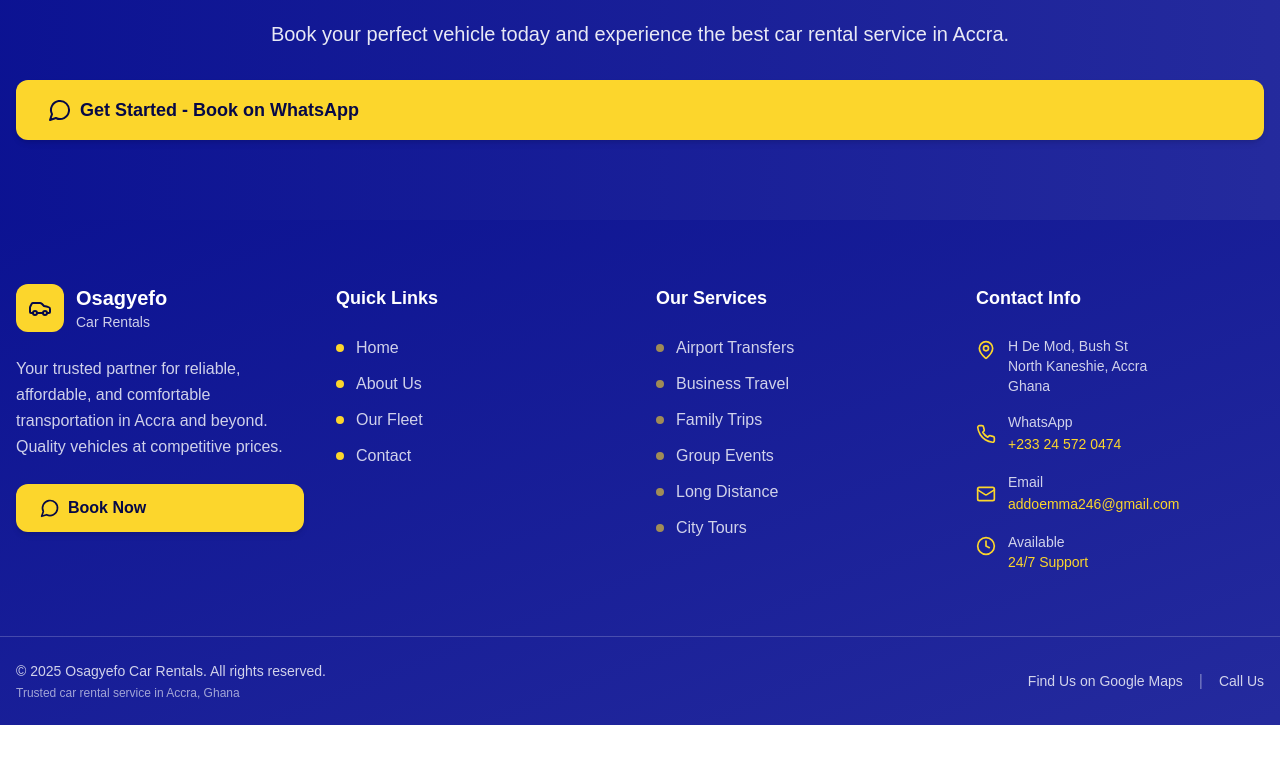
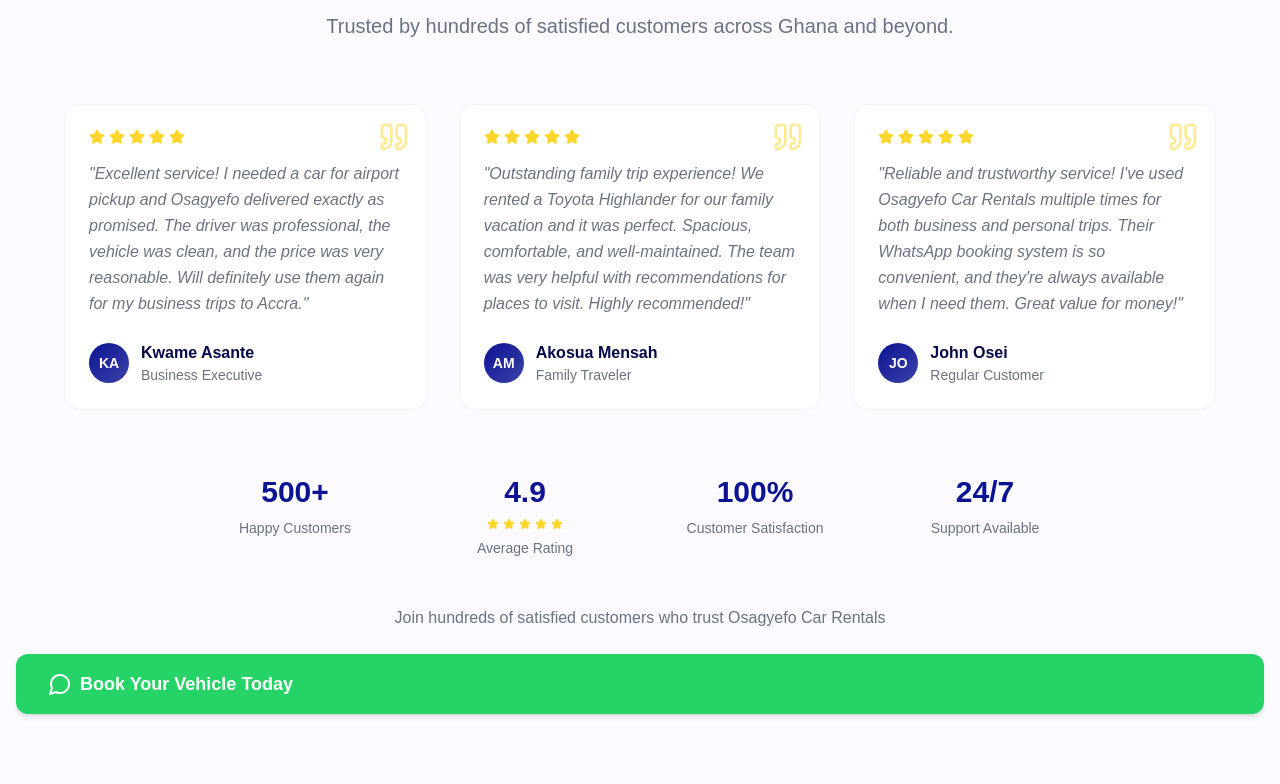
Before and after one commit to brymax002/osagyefocarrentals, a React (Vite) app: page / in a window 1280 px wide. Shown: the part 2176-2960 px from the top of the page. Before the commit the page ends 2901 px from the top, so only its background shows below. Built offline with nearby package versions, Linux system fonts and the light colour scheme.

Commit message:
Add customer reviews section
Add a customer reviews section to the home page with featured reviews.

```diff
--- a/src/pages/Home.tsx
+++ b/src/pages/Home.tsx
@@ -1,4 +1,4 @@
-import { ArrowRight, Star, Shield, Clock, Users } from "lucide-react";
+import { ArrowRight, Star, Quote, Shield, Clock, Users } from "lucide-react";
 import { Link } from "react-router-dom";
 import ScrollAnimation from "../components/ScrollAnimation";
 import WhatsAppButton from "../components/WhatsAppButton";
@@ -222,6 +222,154 @@ const Home = () => {
         </div>
       </section>
 
+      {/* Customer Reviews Section */}
+      <section className="py-20 bg-accent/20">
+        <div className="container mx-auto px-4">
+          <ScrollAnimation animation="fade-in">
+            <div className="text-center mb-16">
+              <h2 className="heading-section text-gradient">
+                What Our Customers Say
+              </h2>
+              <p className="text-premium mt-4">
+                Trusted by hundreds of satisfied customers across Ghana and beyond.
+              </p>
+            </div>
+          </ScrollAnimation>
+
+          <div className="grid md:grid-cols-3 gap-8 max-w-6xl mx-auto">
+            {/* Review 1 */}
+            <ScrollAnimation animation="fade-in" delay={200}>
+              <div className="card-premium p-6 relative">
+                <Quote className="w-8 h-8 text-secondary absolute top-4 right-4 opacity-50" />
+
+                {/* Star Rating */}
+                <div className="flex items-center gap-1 mb-4">
+                  {[...Array(5)].map((_, i) => (
+                    <Star key={i} className="w-4 h-4 fill-secondary text-secondary" />
+                  ))}
+                </div>
+
+                <p className="text-muted-foreground leading-relaxed mb-6 italic">
+                  "Excellent service! I needed a car for airport pickup and Osagyefo delivered exactly as promised.
+                  The driver was professional, the vehicle was clean, and the price was very reasonable.
+                  Will definitely use them again for my business trips to Accra."
+                </p>
+
+                <div className="flex items-center gap-3">
+                  <div className="w-10 h-10 bg-gradient-to-br from-primary to-primary/80 rounded-full flex items-center justify-center">
+                    <span className="text-primary-foreground font-semibold text-sm">KA</span>
+                  </div>
+                  <div>
+                    <h4 className="font-semibold text-foreground">Kwame Asante</h4>
+                    <p className="text-sm text-muted-foreground">Business Executive</p>
+                  </div>
+                </div>
+              </div>
+            </ScrollAnimation>
+
+            {/* Review 2 */}
+            <ScrollAnimation animation="fade-in" delay={400}>
+              <div className="card-premium p-6 relative">
+                <Quote className="w-8 h-8 text-secondary absolute top-4 right-4 opacity-50" />
+
+                {/* Star Rating */}
+                <div className="flex items-center gap-1 mb-4">
+                  {[...Array(5)].map((_, i) => (
+                    <Star key={i} className="w-4 h-4 fill-secondary text-secondary" />
+                  ))}
+                </div>
+
+                <p className="text-muted-foreground leading-relaxed mb-6 italic">
+                  "Outstanding family trip experience! We rented a Toyota Highlander for our family vacation
+                  and it was perfect. Spacious, comfortable, and well-maintained. The team was very helpful
+                  with recommendations for places to visit. Highly recommended!"
+                </p>
+
+                <div className="flex items-center gap-3">
+                  <div className="w-10 h-10 bg-gradient-to-br from-primary to-primary/80 rounded-full flex items-center justify-center">
+                    <span className="text-primary-foreground font-semibold text-sm">AM</span>
+                  </div>
+                  <div>
+                    <h4 className="font-semibold text-foreground">Akosua Mensah</h4>
+                    <p className="text-sm text-muted-foreground">Family Traveler</p>
+                  </div>
+                </div>
+              </div>
+            </ScrollAnimation>
+
+            {/* Review 3 */}
+            <ScrollAnimation animation="fade-in" delay={600}>
+              <div className="card-premium p-6 relative">
+                <Quote className="w-8 h-8 text-secondary absolute top-4 right-4 opacity-50" />
+
+                {/* Star Rating */}
+                <div className="flex items-center gap-1 mb-4">
+                  {[...Array(5)].map((_, i) => (
+                    <Star key={i} className="w-4 h-4 fill-secondary text-secondary" />
+                  ))}
+                </div>
+
+                <p className="text-muted-foreground leading-relaxed mb-6 italic">
+                  "Reliable and trustworthy service! I've used Osagyefo Car Rentals multiple times for
+                  both business and personal trips. Their WhatsApp booking system is so convenient,
+                  and they're always available when I need them. Great value for money!"
+                </p>
+
+                <div className="flex items-center gap-3">
+                  <div className="w-10 h-10 bg-gradient-to-br from-primary to-primary/80 rounded-full flex items-center justify-center">
+                    <span className="text-primary-foreground font-semibold text-sm">JO</span>
+                  </div>
+                  <div>
+                    <h4 className="font-semibold text-foreground">John Osei</h4>
+                    <p className="text-sm text-muted-foreground">Regular Customer</p>
+                  </div>
+                </div>
+              </div>
+            </ScrollAnimation>
+          </div>
+
+          {/* Review Stats */}
+          <ScrollAnimation animation="fade-in" delay={800}>
+            <div className="grid grid-cols-2 md:grid-cols-4 gap-6 mt-16 max-w-4xl mx-auto">
+              <div className="text-center">
+                <div className="text-3xl font-bold text-primary mb-2">500+</div>
+                <p className="text-muted-foreground text-sm">Happy Customers</p>
+              </div>
+              <div className="text-center">
+                <div className="text-3xl font-bold text-primary mb-2">4.9</div>
+                <div className="flex items-center justify-center gap-1 mb-2">
+                  {[...Array(5)].map((_, i) => (
+                    <Star key={i} className="w-3 h-3 fill-secondary text-secondary" />
+                  ))}
+                </div>
+                <p className="text-muted-foreground text-sm">Average Rating</p>
+              </div>
+              <div className="text-center">
+                <div className="text-3xl font-bold text-primary mb-2">100%</div>
+                <p className="text-muted-foreground text-sm">Customer Satisfaction</p>
+              </div>
+              <div className="text-center">
+                <div className="text-3xl font-bold text-primary mb-2">24/7</div>
+                <p className="text-muted-foreground text-sm">Support Available</p>
+              </div>
+            </div>
+          </ScrollAnimation>
+
+          {/* Call to Action */}
+          <ScrollAnimation animation="fade-in" delay={1000}>
+            <div className="text-center mt-12">
+              <p className="text-muted-foreground mb-6">
+                Join hundreds of satisfied customers who trust Osagyefo Car Rentals
+              </p>
+              <WhatsAppButton
+                text="Book Your Vehicle Today"
+                variant="large"
+              />
+            </div>
+          </ScrollAnimation>
+        </div>
+      </section>
+
       {/* CTA Section */}
       <section className="py-20 bg-gradient-to-r from-primary to-primary/90 text-primary-foreground">
         <div className="container mx-auto px-4 text-center">
```
